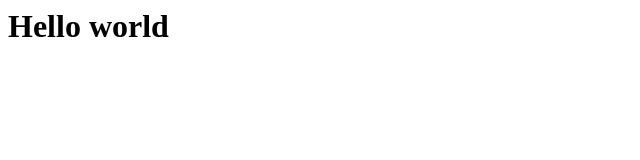
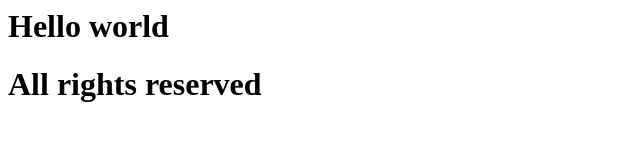
Before and after one commit to vgolubovic7/testGit, a plain HTML site: page index.html in a window 1280 px wide. Shown: the whole page, without its empty margins (0-640 px from the left). Drawn offline with Linux system fonts and the light colour scheme.

Commit message:
adds footer on index page

```diff
--- a/index.html
+++ b/index.html
@@ -1 +1,5 @@
 <h1>Hello world<h1>
+
+<footer>
+	All rights reserved
+</footer>
```
